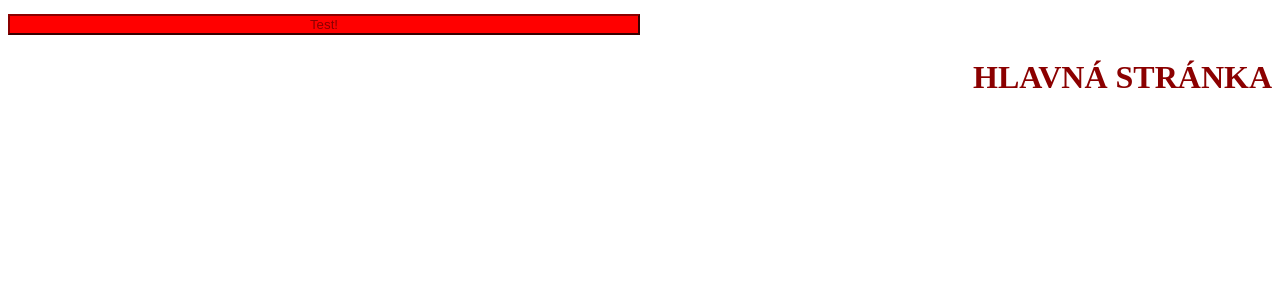
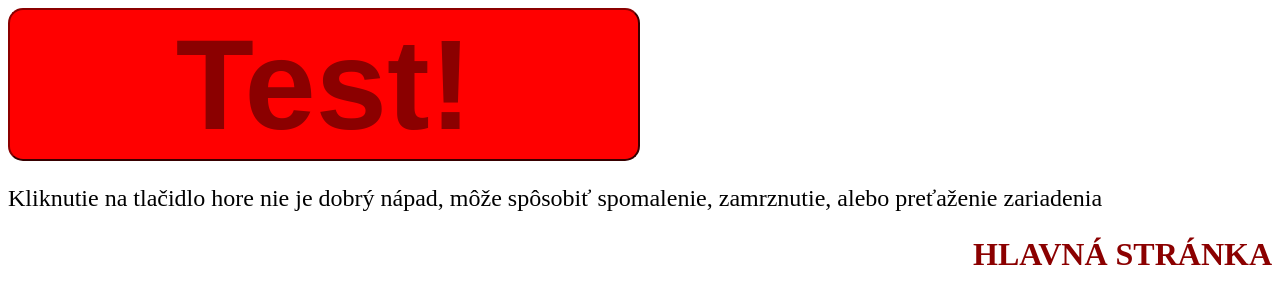
Before and after one commit to Nr3504/neklikat, a plain HTML site: page index.html in a window 1280 px wide. Drawn offline with Linux system fonts and the light colour scheme.

Commit message:
Update index.html

```diff
--- a/index.html
+++ b/index.html
@@ -20,7 +20,11 @@
         color:darkred;
         border-color:darkred;
         width: 50%;
+        margin:auto;
         background-color:red;
+        font-size: 128px;
+        border-radius:15px;
+
       }
     </style>
   </head>
@@ -33,7 +37,8 @@
     gtag('config', 'G-15D8VKHH4R');
   </script>
   <body>
-    <button onclick="neklikaj();">Test!</button>
+    <button onclick="neklikaj();"><b>Test!</b></button>
+    <p>Kliknutie na tlačidlo hore nie je dobrý nápad, môže spôsobiť spomalenie, zamrznutie, alebo preťaženie zariadenia</p>
     <script>
       function neklikaj(){
         var a = 1;
```
